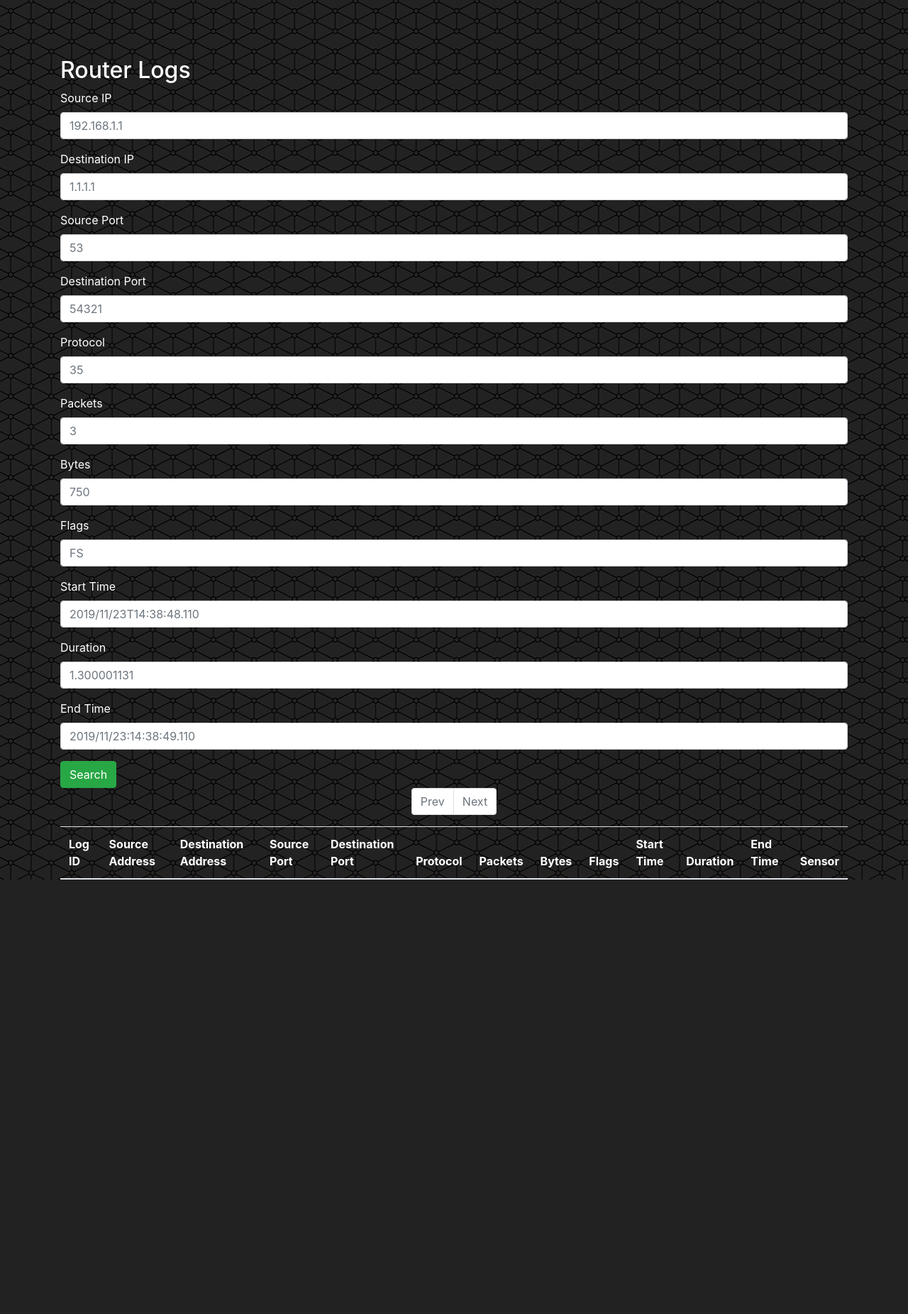
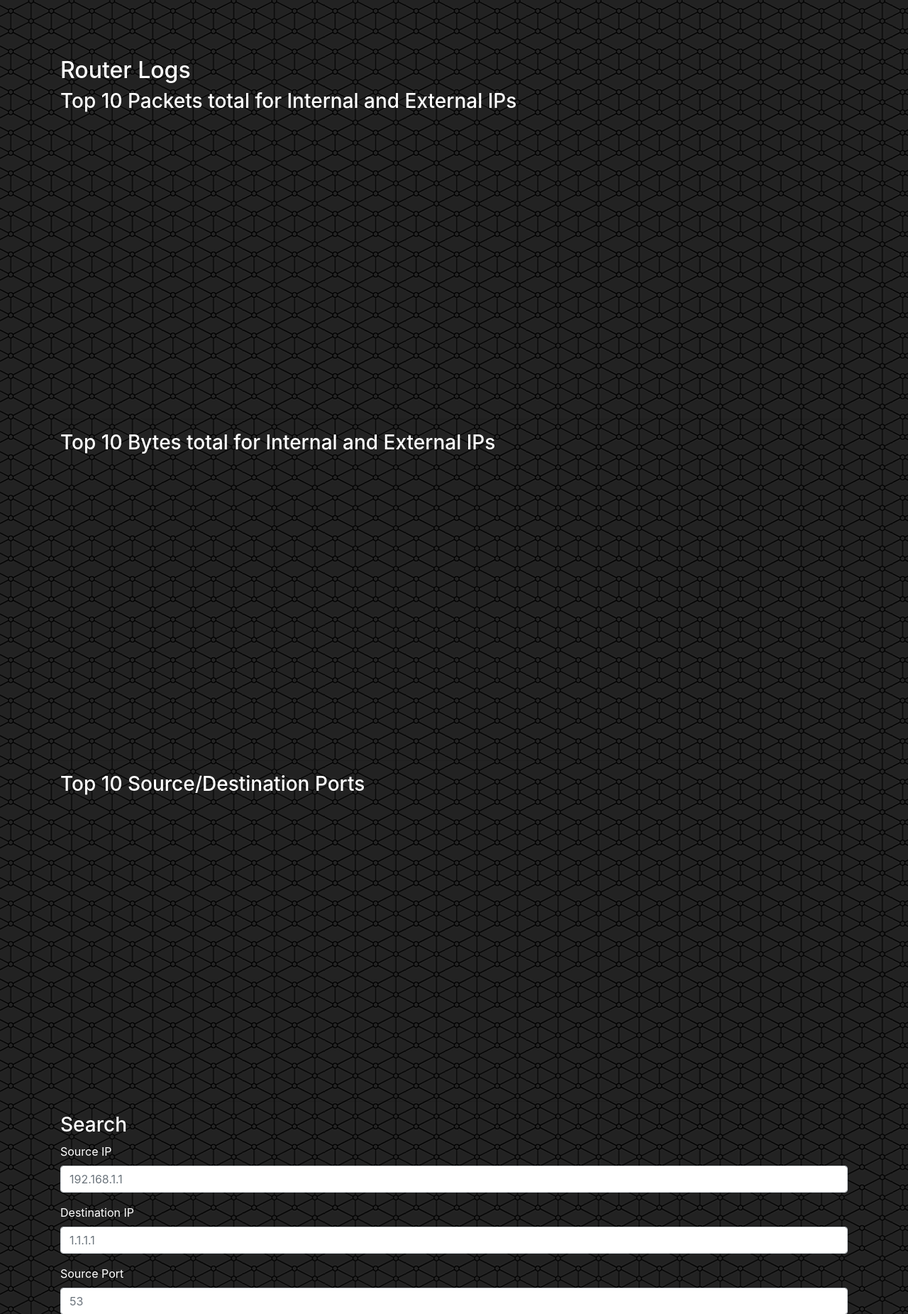
Before and after one commit to FM1337/audit_logs_app, a Flask app: page /router in a window 1280 px wide. Shown: the part 56-1907 px from the top of the page at 71% size. Before the commit the page ends 1295 px from the top, so only its background shows below. Run offline with Flask 2, Linux system fonts and the light colour scheme; data that the repository does not hold is empty; some libraries are stand-ins or nearby versions.

Commit message:
okay I think I'm done

```diff
--- a/server.py
+++ b/server.py
@@ -188,53 +188,60 @@ def log_stats(log_type):
 		stats = {
 			"successful_audits": c.execute("select count(*) from Windows_Logs where Keywords LIKE '%Success%'").fetchone()[0],
 			"failed_audits": c.execute("select count(*) from Windows_Logs where Keywords LIKE '%Failure%'").fetchone()[0],
-			"event_id_totals": {},
-			"task_category_totals": {}
 		}
-		for row in c.execute("select distinct event_id from Windows_Logs").fetchall():
-			stats['event_id_totals'][str(row[0])] = c.execute("select count(*) from Windows_Logs where event_id = " + str(row[0]) + ";").fetchone()[0]
-		for row in c.execute("select distinct task_category from Windows_Logs").fetchall():
-			stats['task_category_totals'][row[0]] = {
-				"amount": c.execute("select count(*) from Windows_Logs where task_category = '" + row[0] + "';").fetchone()[0],
-				"successful": c.execute("select count(*) from Windows_Logs where task_category = '" + row[0] + "' AND Keywords LIKE '%Success%' ;").fetchone()[0],
-				"failed": {
-					"failed_count": c.execute("select count(*) from Windows_Logs where task_category = '" + row[0] + "' AND Keywords LIKE '%Failure%' ;").fetchone()[0],
-					"failed_ids": c.execute("select log_id from Windows_Logs where task_category = '" + row[0] + "' AND Keywords LIKE '%Failure%' ;").fetchall(),
-				}
-			}
 	elif log_type == "linux":
 		stats = {
 			"type_counts": {}
 		}
-		for row in c.execute("select distinct log_type from Linux_Logs").fetchall():
-			stats['type_counts'][row[0]] = c.execute("select count(*) from Linux_Logs where log_type = '" + row[0] + "';").fetchone()[0]
+		for row in c.execute("SELECT COUNT(*), log_type FROM Linux_Logs GROUP BY log_type;").fetchall():
+			stats['type_counts'][row[1]] = row[0]
 	else:
 		stats = {
-			"unique_ips": [],
-			"unique_ports": [],
+			"top_ten_external_ips_with_most_packets": [],
+			"top_ten_external_ips_with_most_bytes": [],
+			"top_ten_internal_ips_with_most_packets": [],
+			"top_ten_internal_ips_with_most_bytes": [],
+			"top_ten_source_ports": [],
+			"top_ten_destination_ports": [],
 			"total_bytes": c.execute("select sum(bytes) from Router_Logs").fetchone()[0],
 			"total_packets": c.execute("select sum(packets) from Router_Logs").fetchone()[0]
 		}
 		tmp = []
-		for row in c.execute("select source_address, destination_address from Router_Logs;").fetchall():
-			if row[0] not in tmp:
-				tmp.append(row[0])
-				stats['unique_ips'].append({
-					"ip": row[0],
-					"source_ip_count": c.execute("select count(*) from Router_Logs where source_address = ?", [row[0]]).fetchone()[0],
-					"destination_ip_count": c.execute("select count(*) from Router_Logs where destination_address = ?", [row[0]]).fetchone()[0],
-					"total_packets": c.execute("select sum(packets) from Router_Logs where destination_address = ? OR source_address = ?", [row[0], row[0]]).fetchone()[0],
-					"total_bytes": c.execute("select sum(bytes) from Router_Logs where destination_address = ? OR source_address = ?", [row[0], row[0]]).fetchone()[0]
-				})
+		for row in c.execute("SELECT sum(packets), source_address FROM router_logs WHERE source_address NOT LIKE '192.168.%' GROUP BY source_address ORDER BY sum(packets) DESC LIMIT 10;").fetchall():
+			stats['top_ten_external_ips_with_most_packets'].append(
+				{
+					"ip": row[1],
+					"packets": row[0]
+				}
+			)
+		for row in c.execute("SELECT sum(bytes), source_address FROM router_logs WHERE source_address NOT LIKE '192.168.%' GROUP BY source_address ORDER BY sum(bytes) DESC LIMIT 10;").fetchall():
+			stats['top_ten_external_ips_with_most_bytes'].append(
+				{
+					"ip": row[1],
+					"bytes": row[0]
+				}
+			)
+		for row in c.execute("SELECT sum(packets), source_address FROM router_logs WHERE source_address LIKE '192.168.%' GROUP BY source_address ORDER BY sum(packets) DESC LIMIT 10").fetchall():
+			stats['top_ten_internal_ips_with_most_packets'].append({
+				"ip": row[1],
+				"packets": row[0]
+			})
+		for row in c.execute("SELECT sum(bytes), source_address FROM router_logs WHERE source_address LIKE '192.168.%' GROUP BY source_address ORDER BY sum(bytes) DESC LIMIT 10").fetchall():
+			stats['top_ten_internal_ips_with_most_bytes'].append({
+				"ip": row[1],
+				"bytes": row[0]
+			})
 
-			if row[1] not in tmp:
-				tmp.append(row[1])
-				stats['unique_ips'].append({
-					"ip": row[1],
-					"source_ip_count": c.execute("select count(*) from Router_Logs where source_address = ?", [row[1]]).fetchone()[0],
-					"destination_ip_count": c.execute("select count(*) from Router_Logs where destination_address = ?", [row[1]]).fetchone()[0]
-				})
-
+		for row in c.execute("SELECT COUNT(*), source_port FROM Router_Logs GROUP BY source_port ORDER BY COUNT(*) DESC LIMIT 10;").fetchall():
+			stats['top_ten_source_ports'].append({
+				'port': row[1],
+				'amount': row[0]
+			})
+		for row in c.execute("SELECT COUNT(*), destination_port FROM Router_Logs GROUP BY destination_port ORDER BY COUNT(*) DESC LIMIT 10;").fetchall():
+			stats['top_ten_destination_ports'].append({
+				'port': row[1],
+				'amount': row[0]
+			})
 
 	return flask.jsonify({'stats': stats})
 
--- a/static/js/main.js
+++ b/static/js/main.js
@@ -43,12 +43,147 @@ Vue.component('records-chart', {
 })
 
 
+Vue.component('window-stats-chart', {
+	extends: VueChartJs.Pie,
+	data() {
+		return {
+			"stats": {}
+		}
+	},
+	mounted() {
+		axios.get('/api/stats/windows').then(response => {
+			this.stats = response.data.stats
+			this.renderChart({
+				labels: ['Succesful Audits', 'Failed Audits'],
+				datasets: [{
+					"label": "Audit Stats",
+					"data": [this.stats.successful_audits, this.stats.failed_audits],
+					"backgroundColor": ["green", "red"]
+				}]
+			}, {
+				responsive: true,
+				maintainAspectRatio: false,
+			})
+		})
+	}
+})
+
+Vue.component('router-bytes-chart', {
+	extends: VueChartJs.Bar,
+	data() {
+		return {
+			"stats": {}
+		}
+	},
+	mounted() {
+		axios.get('/api/stats/router').then(response => {
+			this.stats = response.data.stats
+			let dataset = []
+			for (i = 0; i < 10; i++) {
+				dataset.push({
+					"label": "[External] " + this.stats.top_ten_external_ips_with_most_bytes[i].ip,
+					"data": [this.stats.top_ten_external_ips_with_most_bytes[i].bytes],
+					"backgroundColor": "orange"
+				})
+			}
+			for (i = 0; i < 10; i++) {
+				dataset.push({
+					"label": "[Internal] " + this.stats.top_ten_internal_ips_with_most_bytes[i].ip,
+					"data": [this.stats.top_ten_internal_ips_with_most_bytes[i].bytes],
+					"backgroundColor": "blue"
+				})
+			  }
+			this.renderChart({
+				labels: ['Bytes'],
+				datasets: dataset
+			}, {
+				responsive: true,
+				maintainAspectRatio: false,
+			})
+		})
+	}
+})
+
+
+Vue.component('router-packets-chart', {
+	extends: VueChartJs.Bar,
+	data() {
+		return {
+			"stats": {}
+		}
+	},
+	mounted() {
+		axios.get('/api/stats/router').then(response => {
+			this.stats = response.data.stats
+			let dataset = []
+			for (i = 0; i < 10; i++) {
+				dataset.push({
+					"label": "[External] " + this.stats.top_ten_external_ips_with_most_packets[i].ip,
+					"data": [this.stats.top_ten_external_ips_with_most_packets[i].packets],
+					"backgroundColor": "orange"
+				})
+			}
+			for (i = 0; i < 10; i++) {
+				dataset.push({
+					"label": "[Internal] " + this.stats.top_ten_internal_ips_with_most_packets[i].ip,
+					"data": [this.stats.top_ten_internal_ips_with_most_packets[i].packets],
+					"backgroundColor": "blue"
+				})
+			  }
+			this.renderChart({
+				labels: ['Packets'],
+				datasets: dataset
+			}, {
+				responsive: true,
+				maintainAspectRatio: false,
+			})
+		})
+	}
+})
+
+Vue.component('router-ports-chart', {
+	extends: VueChartJs.Bar,
+	data() {
+		return {
+			"stats": {}
+		}
+	},
+	mounted() {
+		axios.get('/api/stats/router').then(response => {
+			this.stats = response.data.stats
+			let dataset = []
+			for (i = 0; i < 10; i++) {
+				dataset.push({
+					"label": "Source Port " + this.stats.top_ten_source_ports[i].port,
+					"data": [this.stats.top_ten_source_ports[i].amount],
+					"backgroundColor": dynamicColors()
+				})
+			}
+			for (i = 0; i < 10; i++){
+				dataset.push({
+					"label": "Destination Port " + this.stats.top_ten_destination_ports[i].port,
+					"data": [this.stats.top_ten_destination_ports[i].amount],
+					"backgroundColor": dynamicColors()
+				})
+			}
+			this.renderChart({
+				labels: ['Ports'],
+				datasets: dataset
+			}, {
+				responsive: true,
+				maintainAspectRatio: false,
+			})
+		})
+	}
+})
+
+
+
 Vue.component('linux-records-chart', {
 	extends: VueChartJs.Bar,
 	data() {
 		return {
-		  "stats": [],
-		  "loaded": false,
+		  "stats": {}
 		}
 	},
 	mounted() {
@@ -238,6 +373,7 @@ Vue.component('windows-logs', {
 			"logs": null,
 			"searchQuery": "",
 			"pages": 0,
+			"total_records": 0,
 			"page": 1
 		}
 	},
@@ -245,6 +381,7 @@ Vue.component('windows-logs', {
 		fetch: function () {
 			axios.get('/api/logs/windows?page=' + this.page + '&' + this.searchQuery).then(response => {
 				this.logs = response.data.data
+				this.total_records = response.data.total_records
 				this.pages = response.data.total_pages
 			})
 		},
@@ -287,6 +424,7 @@ Vue.component('linux-logs', {
 			"type": "AVC",
 			"pages": 0,
 			"page": 1,
+			"total_records": 0,
 			"searchQuery": "",
 		}
 	},
@@ -294,6 +432,7 @@ Vue.component('linux-logs', {
 		fetch: function () {
 			axios.get('/api/logs/linux?type=' + this.type + '&page=' + this.page + '&' + this.searchQuery).then(response => {
 				this.logs = response.data.data
+				this.total_records = response.data.total_records
 				this.pages = response.data.total_pages
 			})
 		},
@@ -328,6 +467,7 @@ Vue.component('router-logs', {
 			"logs": null,
 			"searchQuery": "",
 			"pages": 0,
+			"total_records": 0,
 			"page": 1
 		}
 	},
@@ -335,6 +475,7 @@ Vue.component('router-logs', {
 		fetch: function () {
 			axios.get('/api/logs/router?page=' + this.page + '&' + this.searchQuery).then(response => {
 				this.logs = response.data.data
+				this.total_records = response.data.total_records
 				this.pages = response.data.total_pages
 			})
 		},
--- a/templates/linux.html
+++ b/templates/linux.html
@@ -2,6 +2,7 @@
 {% block title %}Linux Logs{% endblock title %}
 {% block content %}
 <h2>Linux Logs</h2>
+<h3>Linux Records Stats</h3>
 <linux-records-chart v-cloak></linux-records-chart>
 <linux-logs inline-template v-cloak class="router-logs">
 	<div>
@@ -22,6 +23,7 @@
 			>
 			</paginate>
 		</nav>
+		<h3>Search</h3>
 		<form class="form">
 				<div class="form-group">
 					<label for="date_time">Date Time</label>
@@ -33,6 +35,7 @@
 				</div>
 				<button @click="search" class="btn btn-success" type="button">Search</button>
 				</form>
+			<h3>Linux Logs Table: ((type)) Logs. ((total_records)) Logs</h3>
 		<form class="form">
 				<div class="form-group">
 					<label for="log_type_filter">Select log types to show</label>
--- a/templates/router.html
+++ b/templates/router.html
@@ -2,9 +2,18 @@
 {% block title %}Router Logs{% endblock title %}
 {% block content %}
 <h2>Router Logs</h2>
-
+<h3>Top 10 Packets total for Internal and External IPs</h3>
+<router-packets-chart v-cloak></router-packets-chart>
+<hr>
+<h3>Top 10 Bytes total for Internal and External IPs</h3>
+<router-bytes-chart v-cloak></router-bytes-chart>
+<hr>
+<h3>Top 10 Source/Destination Ports</h3>
+<router-ports-chart v-cloak></router-ports-chart>
+<hr>
 <router-logs inline-template v-cloak class="router-logs">
 	<div>
+	<h3>Search</h3>
 		<form class="form">
 		<div class="form-group">
 			<label for="sip">Source IP</label>
@@ -52,6 +61,7 @@
 		</div>
 		<button @click="search" class="btn btn-success" type="button">Search</button>
 		</form>
+		<hr>
 				<nav>
 		<paginate
 			:page-count="pages"
@@ -69,6 +79,7 @@
 			>
 			</paginate>
 		</nav>
+		<h3>Router Logs Table. ((total_records)) Logs</h3>
 		<table class="table table-responsive">
 			<thead>
 				<tr>
--- a/templates/windows.html
+++ b/templates/windows.html
@@ -2,9 +2,12 @@
 {% block title %}Windows Logs{% endblock title %}
 {% block content %}
 <h2>Windows Logs</h2>
-
+<h3>Successful &amp; Failed Audit Attempts Chart</h3>
+<window-stats-chart v-cloak></window-stats-chart>
+<hr>
 <windows-logs inline-template v-cloak class="router-logs">
 	<div>
+		<h3>Search</h3>
 		<form class="form">
 		<div class="form-group">
 			<label for="keywords">Keywords</label>
@@ -49,6 +52,7 @@
 			>
 			</paginate>
 		</nav>
+		<h3>Windows Logs Table. ((total_records)) Logs</h3>
 		<table class="table table-responsive">
 			<thead>
 				<tr>
```
